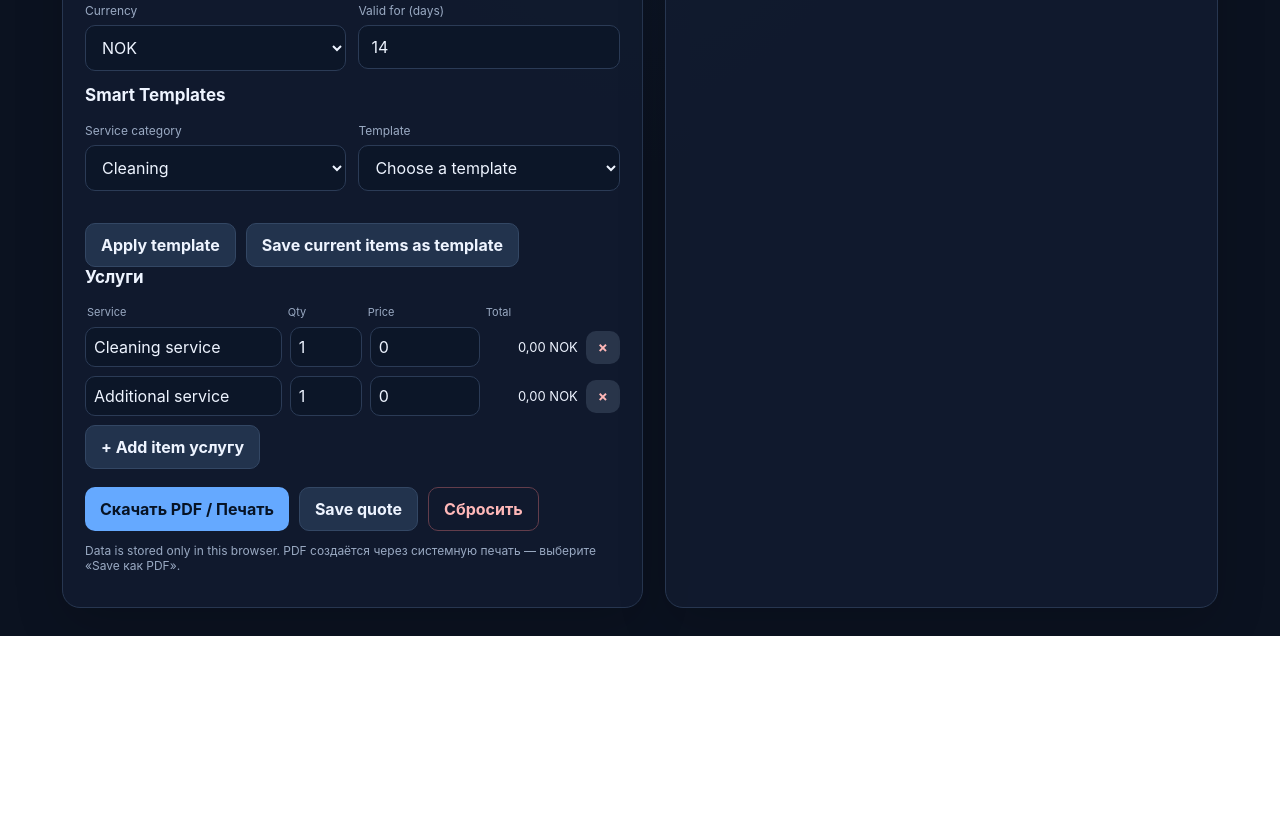
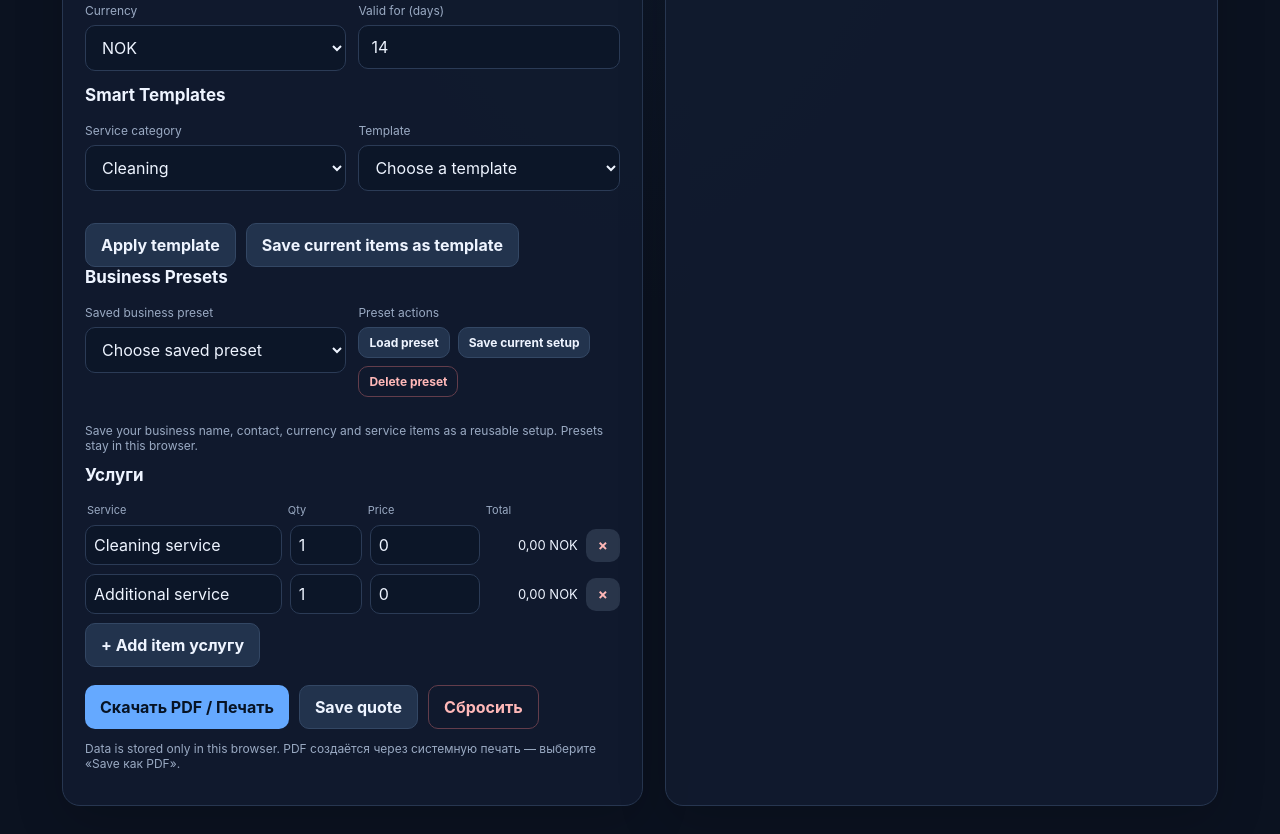
Before and after one commit to daniyar-games27/quickquote, a plain HTML site: page app.html in a window 1280 px wide. Shown: the part 972-1806 px from the top of the page. Before the commit the page ends 1608 px from the top, so only its background shows below. Drawn offline with Linux system fonts and the light colour scheme.

Commit message:
Add files via upload

```diff
--- a/app.html
+++ b/app.html
@@ -49,6 +49,12 @@ button{border:0;border-radius:10px;padding:11px 15px;font:inherit;font-weight:65
 <div class="field"><label>Template</label><select id="templateSelect"><option value="">Choose a template</option></select></div>
 </div>
 <div class="actions screen-only"><button class="secondary" onclick="applyTemplate()">Apply template</button><button class="secondary" onclick="saveCustomTemplate()">Save current items as template</button></div>
+<h2>Business Presets</h2>
+<div class="grid2 screen-only">
+<div class="field"><label>Saved business preset</label><select id="presetSelect"><option value="">Choose saved preset</option></select></div>
+<div class="field"><label>Preset actions</label><div style="display:flex;gap:8px;flex-wrap:wrap"><button class="secondary small" onclick="loadBusinessPreset()">Load preset</button><button class="secondary small" onclick="saveBusinessPreset()">Save current setup</button><button class="ghost small" onclick="deleteBusinessPreset()">Delete preset</button></div></div>
+</div>
+<p class="notice screen-only">Save your business name, contact, currency and service items as a reusable setup. Presets stay in this browser.</p>
 <h2>Услуги</h2>
 <div class="items-head"><span>Service</span><span>Qty</span><span>Price</span><span>Total</span><span></span></div>
 <div id="items"></div>
@@ -94,6 +100,11 @@ function refreshTemplates(){let cat=$('category').value,sel=$('templateSelect');
 function applyTemplate(){let cat=$('category').value,name=$('templateSelect').value;if(!name)return alert('Choose a template first.');let t={...(builtInTemplates[cat]||{}),...(customTemplates()[cat]||{})}[name];if(!t)return; if(items.length && !confirm('Replace the current quote items with this template?'))return;items=t.map(x=>typeof x==='string'?{name:x,qty:1,price:0}:{...x});renderItems();updatePreview();autosave()}
 function saveCustomTemplate(){if(!items.length)return alert('Add at least one service item first.');let name=prompt('Name this template:');if(!name||!name.trim())return;let all=customTemplates(),cat=$('category').value;all[cat]=all[cat]||{};all[cat][name.trim()]=items.map(x=>({...x}));localStorage.setItem('quickquote-custom-templates',JSON.stringify(all));refreshTemplates();$('templateSelect').value=name.trim();alert('Custom template saved in this browser.')}
 
+function businessPresets(){try{return JSON.parse(localStorage.getItem('quickquote-business-presets')||'{}')}catch{return {}}}
+function refreshBusinessPresets(){let sel=$('presetSelect');if(!sel)return;let keep=sel.value;sel.innerHTML='<option value="">Choose saved preset</option>';Object.keys(businessPresets()).forEach(name=>{let o=document.createElement('option');o.value=name;o.textContent=name;sel.appendChild(o)});if(keep&&businessPresets()[keep])sel.value=keep}
+function saveBusinessPreset(){if(!items.length)return alert('Add services first.');let name=prompt('Name your business preset:');if(!name||!name.trim())return;let p=businessPresets();p[name.trim()]={business:$('business').value,contact:$('contact').value,currency:$('currency').value,items:items.map(x=>({...x}))};localStorage.setItem('quickquote-business-presets',JSON.stringify(p));refreshBusinessPresets();$('presetSelect').value=name.trim();alert('Business preset saved locally.')}
+function loadBusinessPreset(){let name=$('presetSelect').value,p=businessPresets()[name];if(!p)return alert('Choose a preset first.');if(items.length&&!confirm('Replace current service items with the saved preset?'))return;if(p.business!=null)$('business').value=p.business;if(p.contact!=null)$('contact').value=p.contact;if(p.currency)$('currency').value=p.currency;items=(p.items||[]).map(x=>({...x}));renderItems();updatePreview();autosave();alert('Preset loaded.')}
+function deleteBusinessPreset(){let name=$('presetSelect').value;if(!name)return alert('Choose a preset first.');if(!confirm('Delete this business preset?'))return;let p=businessPresets();delete p[name];localStorage.setItem('quickquote-business-presets',JSON.stringify(p));refreshBusinessPresets()}
 function fmt(n){let c=$("currency").value;try{return new Intl.NumberFormat("ru-RU",{style:"currency",currency:c,maximumFractionDigits:2}).format(n)}catch{return n+" "+c}}
 function renderItems(){let box=$("items");box.innerHTML="";items.forEach((it,i)=>{let row=document.createElement("div");row.className="item-row";row.innerHTML=`<input aria-label="Название услуги" placeholder="Service" value="${escapeHTML(it.name)}" data-i="${i}" data-k="name"><input aria-label="Количество" type="number" min="0" step="0.01" value="${it.qty}" data-i="${i}" data-k="qty"><input aria-label="Price" type="number" min="0" step="0.01" value="${it.price}" data-i="${i}" data-k="price"><div class="item-total" id="itotal-${i}">${fmt(Number(it.qty)*Number(it.price))}</div><button class="remove" aria-label="Удалить" onclick="removeItem(${i})">×</button>`;box.appendChild(row)});box.querySelectorAll("input").forEach(inp=>inp.addEventListener("input",e=>{let i=+e.target.dataset.i,k=e.target.dataset.k;items[i][k]=k==="name"?e.target.value:Number(e.target.value||0);let total=$("itotal-"+i);if(total)total.textContent=fmt(Number(items[i].qty)*Number(items[i].price));updatePreview();autosave()}))}
 function escapeHTML(s){return String(s).replace(/[&<>"']/g,c=>({"&":"&amp;","<":"&lt;",">":"&gt;",'"':"&quot;","'":"&#39;"}[c]))}
@@ -110,7 +121,7 @@ function loadQuoteRecord(id){let r=quoteRecords().find(x=>x.id===id);if(!r)retur
 function loadDraft(){try{let d=JSON.parse(localStorage.getItem("quickquote-draft")||"null");if(!d)return;for(let k of ["business","contact","client","date","address","description","note","currency","valid"])if(d[k]!=null)$(k).value=d[k];items=d.items||[]}catch{}}
 function resetForm(){if(!confirm("Clear текущую смету?"))return;items=[];["business","contact","client","address","description","note"].forEach(k=>$(k).value="");$("date").value=today();$("valid").value=14;addItem();autosave()}
 ["business","contact","client","date","address","description","note","currency","valid"].forEach(id=>$(id).addEventListener("input",()=>{updatePreview();autosave()}));
-$("category").addEventListener("change",refreshTemplates);refreshTemplates();
+$("category").addEventListener("change",refreshTemplates);refreshTemplates();refreshBusinessPresets();
 loadDraft();if(!$("date").value)$("date").value=today();if(!items.length)items=[{name:"Cleaning service",qty:1,price:0},{name:"Additional service",qty:1,price:0}];renderItems();updatePreview();renderQuoteList();$("quoteSearch").addEventListener("input",renderQuoteList);
 </script>
 </body>
```
